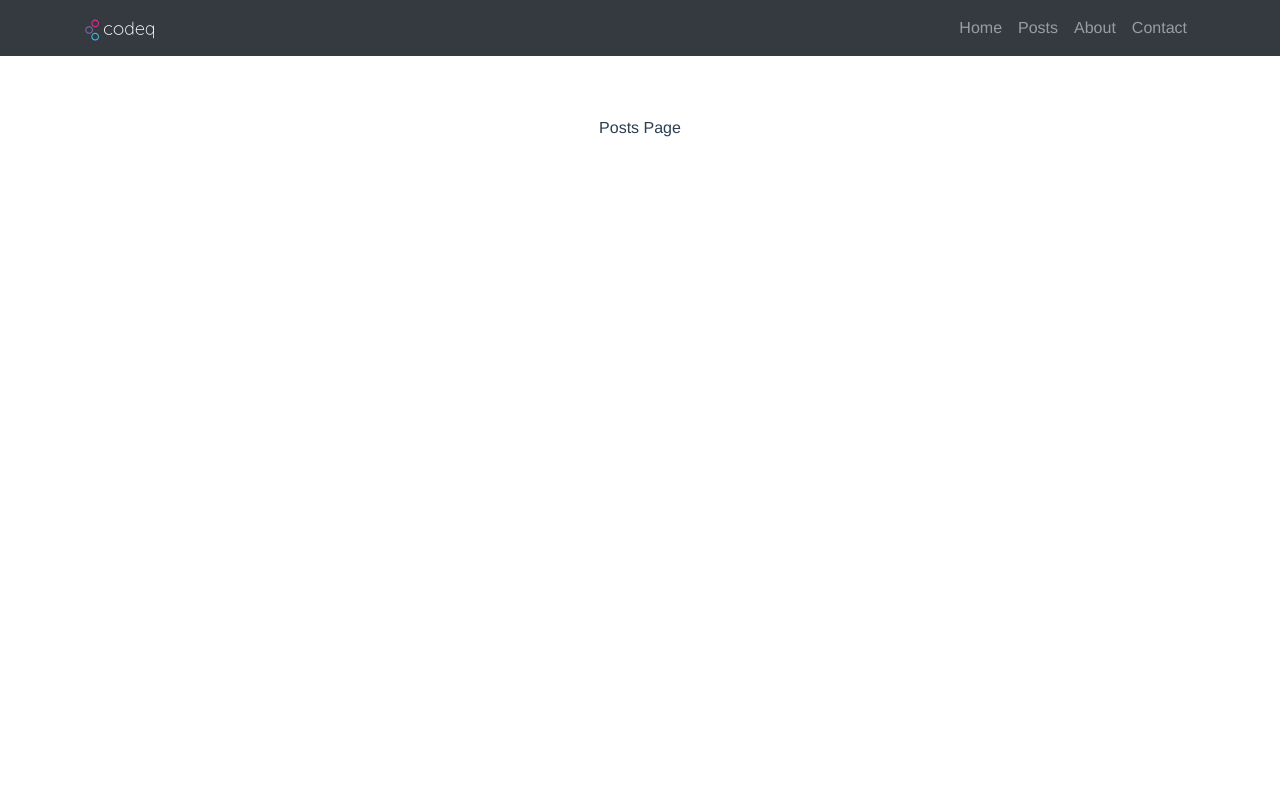
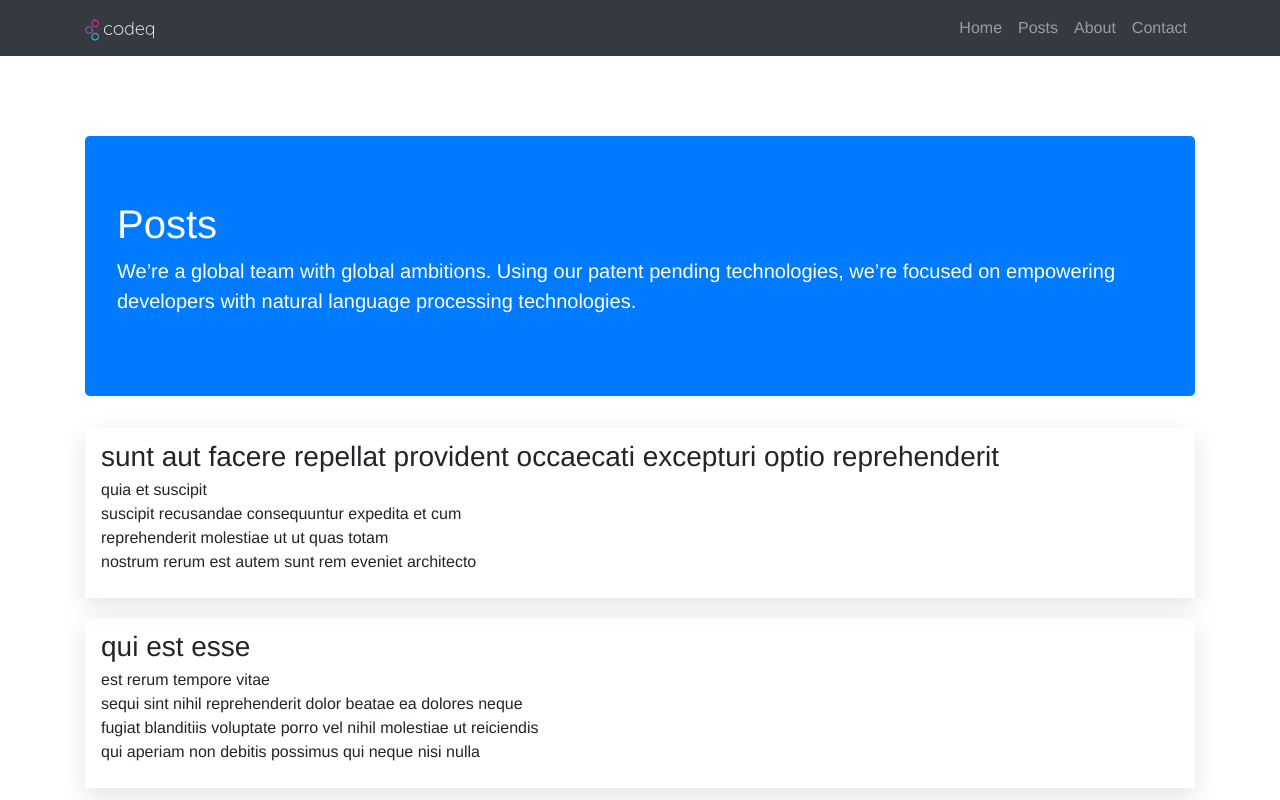
Before and after one commit to vhnam/codeq, a Vue app: page /posts in a window 1280 px wide. Shown: the top 800 px of the page. Built offline with nearby package versions, Linux system fonts and the light colour scheme; data requests are answered from the project's data file.

Commit message:
add Posts screen

```diff
--- a/package.json
+++ b/package.json
@@ -20,6 +20,7 @@
   },
   "devDependencies": {
     "autoprefixer": "^7.1.2",
+    "axios": "^0.18.0",
     "babel-core": "^6.22.1",
     "babel-eslint": "^8.2.1",
     "babel-helper-vue-jsx-merge-props": "^2.0.3",
--- a/src/App.vue
+++ b/src/App.vue
@@ -6,7 +6,7 @@
 </template>
 
 <script>
-import Header from './components/Header';
+import Header from './components/Header'
 
 export default {
     name: 'app',
--- /dev/null
+++ b/src/assets/css/posts.css
@@ -0,0 +1,30 @@
+.posts {
+    margin-top: 5rem;
+}
+
+.posts .posts__hero-image {
+    width: 100%;
+}
+
+.post-list {
+    padding: 0;
+    margin: 0 0 1.5rem;
+    list-style-type: none;
+}
+
+.post-list .post-list__item {
+    padding: .5rem 1rem;
+    margin-top: 1.25rem;
+    box-shadow: 0 .5rem 1.5rem 0 rgba(0, 0, 0, .11);
+}
+
+.item .item__title {
+    font-size: 1.75rem;
+    font-weight: 400;
+    line-height: 1.5;
+}
+
+.item .item__body {
+    font-weight: 300;
+    line-height: 1.5;
+}
--- /dev/null
+++ b/src/components/PostList.vue
@@ -0,0 +1,33 @@
+<template>
+    <ul class="post-list">
+        <li class="post-list__item item" v-for="post in posts" :key="post.id">
+            <div class="item__title">{{ post.title }}</div>
+            <p class="item__body" v-html="post.body"></p>
+        </li>
+    </ul>
+</template>
+
+<script src="./../node_modules/axios/dist/axios.min.js"></script>
+
+<script>
+export default {
+    name: 'PostList',
+    data() {
+        return {
+            posts: this.posts
+        }
+    },
+    mounted() {
+        const axios = require('axios');
+        let self = this;
+
+        axios.get('http://localhost:3000/posts').then(function(res) {
+            if (200 === res.status) {
+                self.posts = res.data;
+            }
+        }).catch(function(err) {
+            console.error(err);
+        });
+    }
+}
+</script>
--- a/src/pages/Posts.vue
+++ b/src/pages/Posts.vue
@@ -1,22 +1,25 @@
 <template>
-  <div id="posts">
-  Posts Page
-  </div>
+    <div class="posts">
+        <div class="container">
+            <div class="jumbotron bg-primary text-white">
+                <h1 class="display-5">Posts</h1>
+                <p class="lead">We’re a global team with global ambitions. Using our patent pending technologies, we’re focused on empowering developers with natural language processing technologies.</p>
+            </div>
+            <PostList />
+        </div>
+    </div>
 </template>
 
 <script>
+
+import PostList from './../components/PostList'
+
 export default {
-  name: 'posts'
+    name: 'posts',
+    components: {
+        PostList
+    }
 }
 </script>
-<!-- styling for the component -->
-<style>
-#posts {
-  font-family: 'Avenir', Helvetica, Arial, sans-serif;
-  -webkit-font-smoothing: antialiased;
-  -moz-osx-font-smoothing: grayscale;
-  text-align: center;
-  color: #2c3e50;
-  margin-top: 60px;
-}
-</style>
+
+<style src="./../assets/css/posts.css"></style>
```
Also changed, not shown: 1 other file (tests, documents, lock files or other folders).
